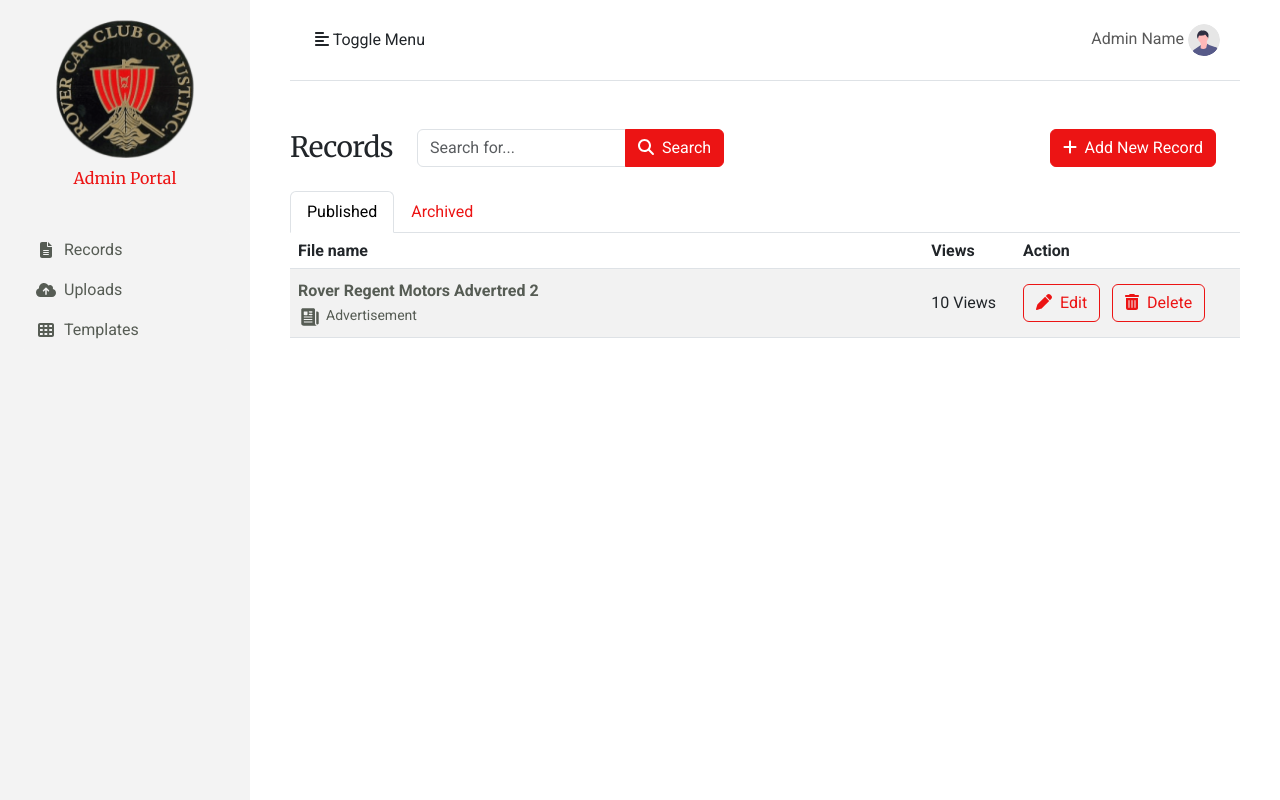
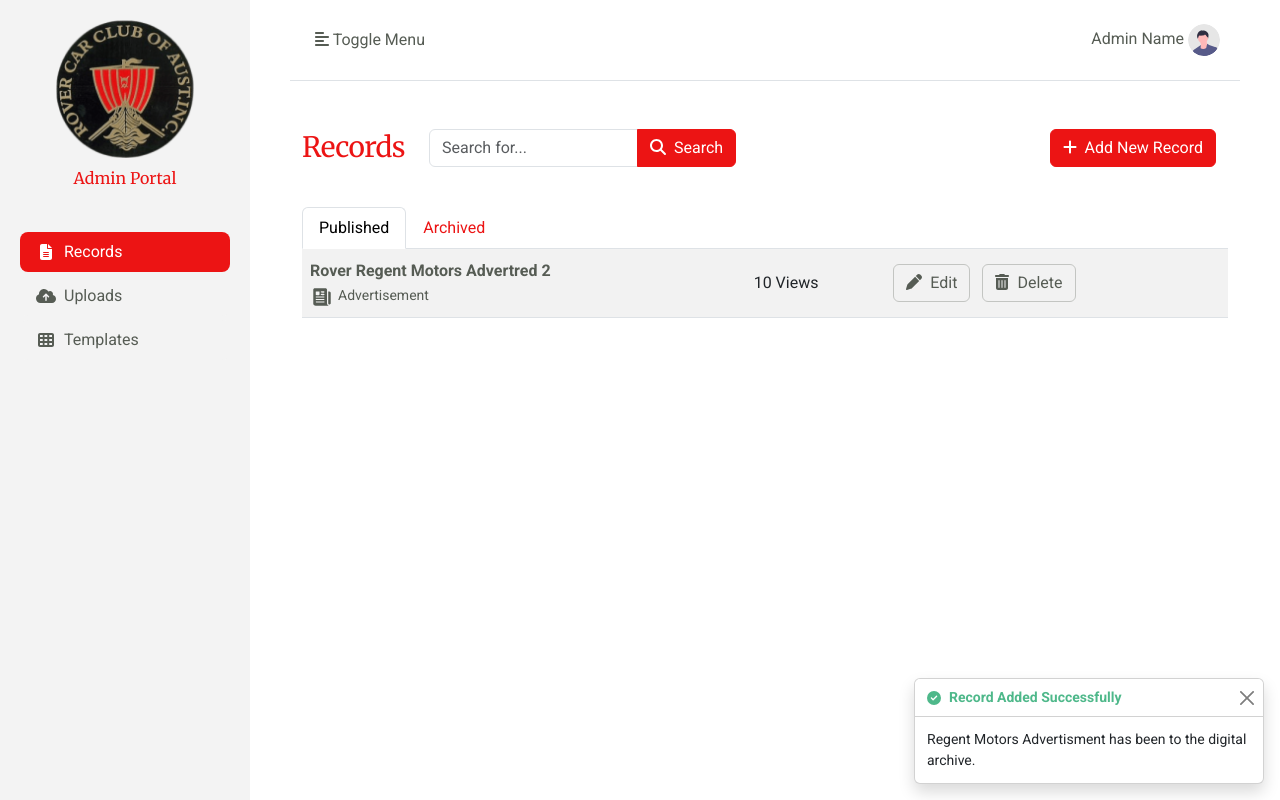
Before and after one commit to Shahnaz74/Technology-Innovation-Project, a PHP site: page /pages/admin_portal_records.html in a window 1280 px wide. Run offline with PHP 8.4, Linux system fonts and the light colour scheme.

Commit message:
Added toast message and fixed layout

```diff
--- a/Frontend/css/custom-css.css
+++ b/Frontend/css/custom-css.css
@@ -1,15 +1,93 @@
 /* ---------------------------------------------------
-  CUSTOM ELEMENTS
+  CUSTOM STYLING
 ----------------------------------------------------- */
-
-.sidebar-list-group-item {
-  color: #565c54;
-  border: none;
-  background-color: #f3f3f3;
-}
 
 .primary-red {
   color: #ec1414;
+}
+
+.primary-red-darker {
+  color: #d41212;
+}
+
+.primary-red-lighter {
+  color: #f7a1a1;
+}
+
+.primary-red-subtle {
+  color: #fde8e8;
+}
+
+.primary-yellow {
+  color: #ffba08;
+}
+
+.primary-yellow-darker {
+  color: #e6a707;
+}
+
+.primary-yellow-lighter {
+  color: #ffe39c;
+}
+
+.primary-yellow-subtle {
+  color: #fff8e6;
+}
+
+.primary-blue {
+  color: #3772ff;
+}
+
+.primary-blue-darker {
+  color: #3267e6;
+}
+
+.primary-blue-lighter {
+  color: #afc7ff;
+}
+
+.primary-blue-subtle {
+  color: #ebf1ff;
+}
+
+.primary-green {
+  color: #57cc99;
+}
+
+.primary-green-darker {
+  color: #4eb88a;
+}
+
+.primary-green-lighter {
+  color: #bcebd6;
+}
+
+.primary-green-subtle {
+  color: #eefaf5;
+}
+
+.primary-neutal-900 {
+  color: #0d160b;
+}
+
+.primary-neutal-800 {
+  color: #565c54;
+}
+
+.primary-neutal-700 {
+  color: #9ea29d;
+}
+
+.primary-neutal-600 {
+  color: #c3c5c2;
+}
+
+.primary-neutal-300 {
+  color: #e7e8e7;
+}
+
+.primary-neutal-100 {
+  color: #f3f3f3;
 }
 
 /* ---------------------------------------------------
@@ -52,13 +130,39 @@ body {
 }
 
 /* ---------------------------------------------------
-  SIDEBAR STYLE
+  CUSTOM ELEMENTS
 ----------------------------------------------------- */
+/* Toast message */
+.neutral-outlin-btn {
+  border: 1px solid #c3c5c2;
+  color: #565c54;
+}
+
+/* ---------------------------------------------------
+  LAYOUT STYLE
+----------------------------------------------------- */
+
+#content {
+  width: 100%;
+  padding: 0 40px 0 40px;
+  min-height: 100vh;
+  transition: all 0.3s;
+}
 
 .wrapper {
   display: flex;
   width: 100%;
   align-items: stretch;
+}
+
+/* ---------------------------------------------------
+  SIDEBAR STYLE
+----------------------------------------------------- */
+
+.sidebar-list-group-item {
+  color: #565c54;
+  border: none;
+  background-color: #f3f3f3;
 }
 
 #sidebar {
@@ -67,86 +171,16 @@ body {
   background: #f3f3f3;
   color: #565c54;
   transition: all 0.3s;
+  padding: 20px;
 }
 
 #sidebar.active {
   margin-left: -250px;
 }
 
-#sidebar {
-  padding: 20px;
-  background: #f3f3f3;
-}
-
-#sidebar ul.components {
-  padding: 20px 0;
-}
-
-#sidebar ul p {
-  color: #fff;
-  padding: 10px;
-}
-
-#sidebar ul li a {
-  padding: 10px;
-  font-size: 1.1em;
-  display: block;
-}
-
-#sidebar ul li a:hover {
-  color: #ec1414;
-}
-
-a[data-toggle="collapse"] {
-  position: relative;
-}
-
-.dropdown-toggle::after {
-  display: block;
-  position: absolute;
-  top: 50%;
-  right: 20px;
-  transform: translateY(-50%);
-}
-
-ul ul a {
-  font-size: 0.9em !important;
-  padding-left: 30px !important;
-  background: #6d7fcc;
-}
-
-ul.CTAs {
-  padding: 20px;
-}
-
-ul.CTAs a {
-  text-align: center;
-  font-size: 0.9em !important;
-  display: block;
-  border-radius: 5px;
-  margin-bottom: 5px;
-}
-
-a.download {
-  background: #fff;
-  color: #7386d5;
-}
-
-a.article,
-a.article:hover {
-  background: #6d7fcc !important;
-  color: #fff !important;
-}
-
-/* ---------------------------------------------------
-  CONTENT STYLE
------------------------------------------------------ */
-
-#content {
-  width: 100%;
-  padding: 0 40px 0 40px;
-  min-height: 100vh;
-  transition: all 0.3s;
+#sidebar li {
+  border-radius: 8px;
+  margin: 2px 0 2px 0;
 }
 
 /* ---------------------------------------------------
--- a/Frontend/js/custom-js.js
+++ b/Frontend/js/custom-js.js
@@ -1,5 +1,9 @@
+// Sidebar toggle
 $(document).ready(function () {
   $("#sidebarCollapse").on("click", function () {
     $("#sidebar").toggleClass("active");
   });
 });
+
+// Toast message
+$(".toast").toast("show");
--- a/Frontend/pages/admin_portal_records.html
+++ b/Frontend/pages/admin_portal_records.html
@@ -18,36 +18,56 @@
     <link rel="stylesheet" href="../css/bootstrap.css">
     <!-- Custom CSS -->
     <link rel="stylesheet" href="../css/custom-css.css">
+
+    <!-- Bootstrap JS -->
+    <script defer src="https://cdn.jsdelivr.net/npm/bootstrap@5.0.0-beta1/dist/js/bootstrap.bundle.min.js"
+        integrity="sha384-ygbV9kiqUc6oa4msXn9868pTtWMgiQaeYH7/t7LECLbyPA2x65Kgf80OJFdroafW"
+        crossorigin="anonymous"></script>
+    <!-- Custom JS -->
+    <script defer src="../js/custom-js.js"></script>
 </head>
+
+<!-- Toast message -->
+<div class="toast-container position-absolute bottom-0 end-0 p-3">
+    <div class=" toast" role="alert" aria-live="assertive" aria-atomic="true" data-bs-autohide="false">
+        <div class="toast-header">
+            <i class="primary-green-darker fas fa-check-circle pe-2"></i>
+            <strong class="primary-green-darker me-auto">Record Added Successfully</strong>
+            <button type="button" class="btn-close" data-bs-dismiss="toast" aria-label="Close"></button>
+        </div>
+        <div class="toast-body">
+            Regent Motors Advertisment has been to the digital archive.
+        </div>
+    </div>
+</div>
 
 <body id="page-top">
     <div class="wrapper">
-
         <!-- Sidebar  -->
         <nav id="sidebar">
             <div class="container text-center pb-4">
                 <img class="img-fluid px-4 pb-2" src="../img/rcca-logo.png" alt="">
                 <p class="primary-red serif">Admin Portal</p>
             </div>
-            <ul class="list-group sidebar-nostyle">
-                <a href="#" class="list-group-item list-group-item-action sidebar-list-group-item">
+            <ul class="list-group">
+                <li href="#" class="list-group-item list-group-item-action sidebar-list-group-item active">
                     <div class="d-flex w-100 justify-content-start align-items-center">
                         <span class="fa fa-fw fa-solid fa-file-lines me-2"></span>
                         <span>Records</span>
                     </div>
-                </a>
-                <a href="#" class="list-group-item list-group-item-action sidebar-list-group-item">
+                </li>
+                <li href="#" class="list-group-item list-group-item-action sidebar-list-group-item">
                     <div class="d-flex w-100 justify-content-start align-items-center">
                         <span class="fa fa-fw fa-solid fa-cloud-arrow-up me-2"></span>
                         <span>Uploads</span>
                     </div>
-                </a>
-                <a href="#" class="list-group-item list-group-item-action sidebar-list-group-item">
+                </li>
+                <li href="#" class="list-group-item list-group-item-action sidebar-list-group-item">
                     <div class="d-flex w-100 justify-content-start align-items-center">
-                        <span class="fa fa-fw fas fa-th me-2"></span>
+                        <span class=" fa fa-fw fas fa-th me-2"></span>
                         <span>Templates</span>
                     </div>
-                </a>
+                </li>
             </ul>
         </nav>
 
@@ -58,7 +78,7 @@
             <nav class="navbar navbar-expand-lg border-bottom mb-5">
                 <div class="container-fluid">
                     <!-- Sidebar toggle -->
-                    <button type="button" id="sidebarCollapse" class="btn">
+                    <button type="button" id="sidebarCollapse" class="btn primary-neutal-800">
                         <i class="fas fa-align-left"></i>
                         <span>Toggle Menu</span>
                     </button>
@@ -68,9 +88,9 @@
                         <ul class="navbar-nav ml-auto">
                             <!-- Top Navbar items - User Information -->
                             <li class="nav-item dropdown no-arrow">
-                                <a class="nav-link" href="#" id="userDropdown" role="button" data-toggle="dropdown"
+                                <a class="nav-link" href="#" id="userDropdown" role="button" data-bs-toggle="dropdown"
                                     aria-haspopup="true" aria-expanded="false">
-                                    <span class="mr-2">Admin Name</span>
+                                    <span class="primary-neutal-800 mr-2">Admin Name</span>
                                     <img class="img-profile rounded-circle" src="../img/undraw_profile.svg"
                                         style="width: 32px; height: 32px;">
                                 </a>
@@ -79,7 +99,7 @@
                                 <div class="dropdown-menu dropdown-menu-right shadow animated--grow-in"
                                     aria-labelledby="userDropdown">
                                     <a class="dropdown-item" href="#" data-toggle="modal" data-target="#logoutModal">
-                                        <i class="fas fa-sign-out-alt fa-sm fa-fw mr-2 text-gray-400"></i>
+                                        <i class="fas fa-sign-out-alt fa-sm fa-fw primary-neutal-800 mr-2"></i>
                                         Logout
                                     </a>
                                 </div>
@@ -90,13 +110,10 @@
             </nav>
 
             <div class="container-fluid">
-
                 <!-- Page header -->
-                <div class="row d-flex justify-content-between mx-0">
-                    <!-- Page heading -->
-                    <div class="row mb-2 p-0">
+                <div class="row mx-0 mb-4">
                     <div class="col-lg d-flex px-0">
-                            <h1 class="h3 mb-0">Records</h1>
+                        <h1 class="h3 primary-red mb-0">Records</h1>
                         <form class="form-inline ms-4">
                             <div class="input-group">
                                 <input class="form-control" type="text" placeholder="Search for..."
@@ -106,15 +123,14 @@
                             </div>
                         </form>
                     </div>
-                        <div class="col-lg-auto px-0">
+                    <div class="col-lg-auto">
                         <button type="button" class="btn btn-primary"><i class="fa-solid fa-plus pe-2"></i>Add New
                             Record</button>
                     </div>
                 </div>
-                </div>
 
                 <!-- Page content -->
-                <div class="row">
+                <div class="row mx-0">
                     <!-- Tab menu -->
                     <ul class="nav nav-tabs" id="myTab" role="tablist">
                         <li class="nav-item" role="presentation">
@@ -131,31 +147,32 @@
 
                     <!-- Tab content -->
                     <div class="tab-content px-0" id="myTabContent">
+
                         <!-- Published content -->
                         <div class="tab-pane fade show active" id="published-tab-pane" role="tabpanel"
                             aria-labelledby="published-tab" tabindex="0">
                             <table class="table table-striped table-hover">
                                 <!-- Table header -->
-                                <thead>
+                                <!-- <thead>
                                     <tr>
                                         <th scope="col">File name</th>
                                         <th scope="col">Views</th>
                                         <th scope="col">Action</th>
                                     </tr>
-                                </thead>
+                                </thead> -->
                                 <!-- Record listing content -->
                                 <tbody>
                                     <tr class="align-middle">
-                                        <td class="col-8">
+                                        <th scope="row">
                                             <p class="recordFileName mb-0">Rover Regent Motors Advertred 2</p>
                                             <p class="recordCategory mb-0"><img src="../img/recordCat_advertisment.svg"
                                                     alt="Custom SVG" class="pe-1">Advertisement</p>
-                                        </td>
+                                        </th>
                                         <td><span>10</span> Views</td>
                                         <td>
-                                            <button type="button" class="btn btn-outline-primary me-2"><i
+                                            <button type="button" class="btn neutral-outlin-btn me-lg-2"><i
                                                     class="fa-solid fa-pen pe-2"></i>Edit</button>
-                                            <button type="button" class="btn btn-outline-primary"><i
+                                            <button type="button" class="btn neutral-outlin-btn"><i
                                                     class="fa-solid fa-trash-can pe-2"></i>Delete</button>
                                         </td>
                                     </tr>
@@ -174,14 +191,12 @@
         </div>
     </div>
 
-    <!-- Bootstrap JS -->
-    <script src="https://cdn.jsdelivr.net/npm/jquery@3.5.1/dist/jquery.slim.min.js"
-        integrity="sha384-DfXdz2htPH0lsSSs5nCTpuj/zy4C+OGpamoFVy38MVBnE+IbbVYUew+OrCXaRkfj"
+    <script src="https://code.jquery.com/jquery-3.3.1.slim.min.js"
+        integrity="sha384-q8i/X+965DzO0rT7abK41JStQIAqVgRVzpbzo5smXKp4YfRvH+8abtTE1Pi6jizo"
         crossorigin="anonymous"></script>
-    <script src="https://cdn.jsdelivr.net/npm/bootstrap@4.6.1/dist/js/bootstrap.bundle.min.js"
-        integrity="sha384-fQybjgWLrvvRgtW6bFlB7jaZrFsaBXjsOMm/tB9LTS58ONXgqbR9W8oWht/amnpF"
-        crossorigin="anonymous"></script>
-    <script src="../js/custom-js.js"></script>
+    <script src=”https://cdn.jsdelivr.net/npm/popper.js@1.16.0/dist/umd/popper.min.js”
+        integrity=”sha384-Q6E9RHvbIyZFJoft+2mJbHaEWldlvI9IOYy5n3zV9zzTtmI3UksdQRVvoxMfooAo”
+        crossorigin=”anonymous”></script>
 </body>
 
 
```
Lines whose indentation alone changed are shown as unchanged.
